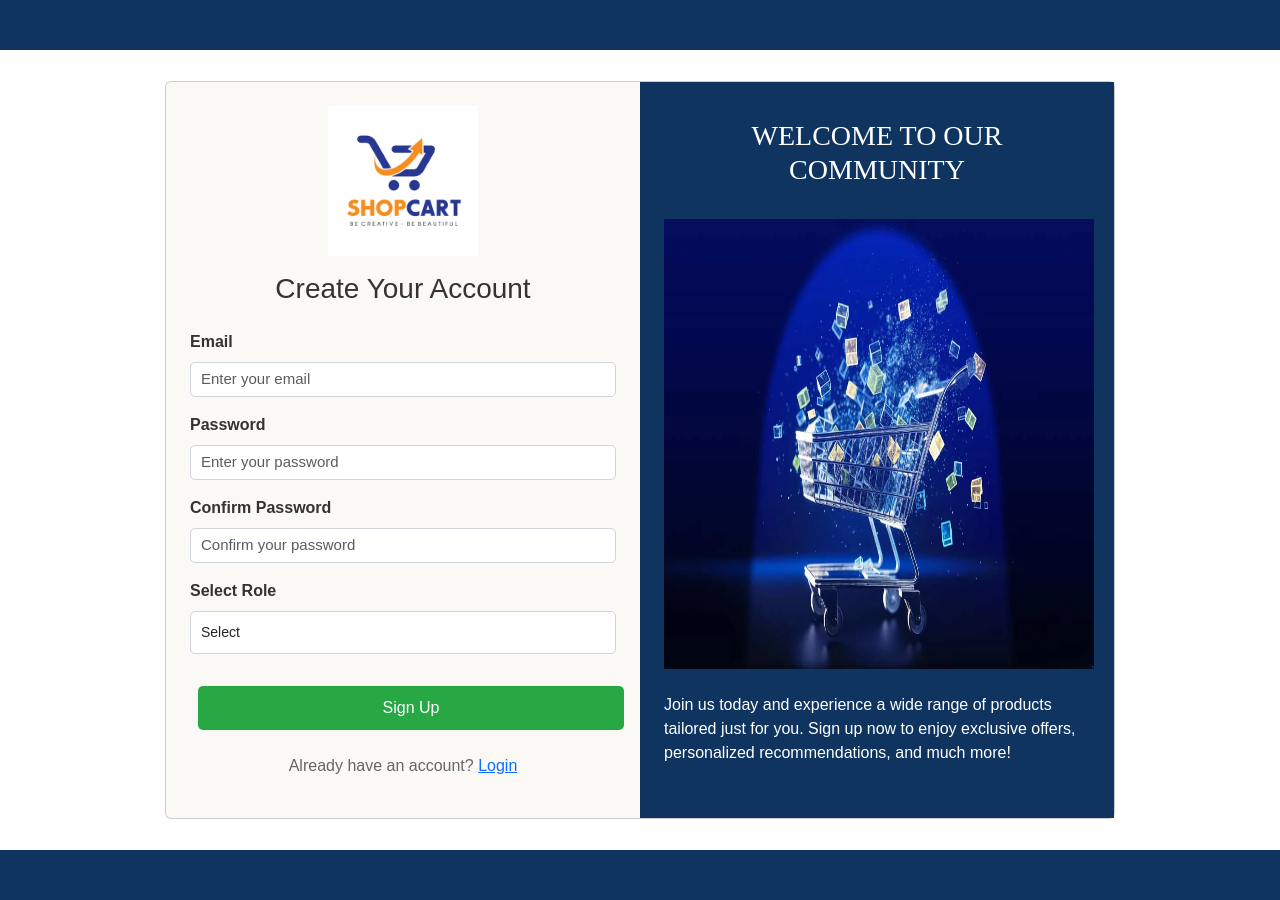
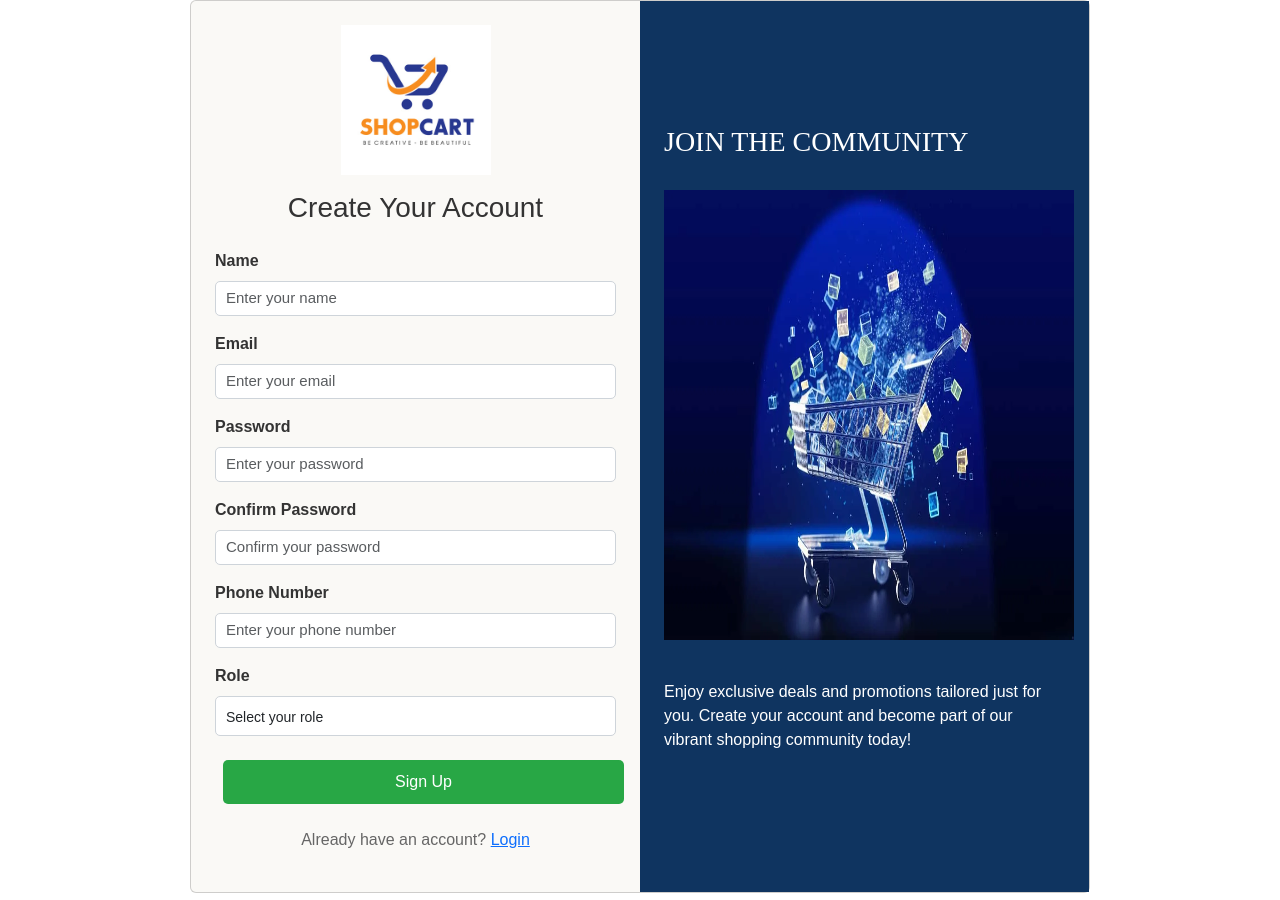
Before and after one commit to NindukiAbeyrathne/EAD-Ecommerce-frontend, a React (Create React App) app in the folder frontend/: page /signup in a window 1280 px wide. Built offline with nearby package versions, Linux system fonts and the light colour scheme.

Commit message:
authcontrollers

```diff
--- a/frontend/package.json
+++ b/frontend/package.json
@@ -6,17 +6,21 @@
     "@fortawesome/free-solid-svg-icons": "^6.6.0",
     "@fortawesome/react-fontawesome": "^0.2.2",
     "@popperjs/core": "^2.11.8",
+    "@reduxjs/toolkit": "^2.2.7",
     "@testing-library/jest-dom": "^5.17.0",
     "@testing-library/react": "^13.4.0",
     "@testing-library/user-event": "^13.5.0",
     "axios": "^1.7.7",
     "bootstrap": "^5.3.3",
+    "jwt-decode": "^4.0.0",
     "mdb-react-ui-kit": "^9.0.0",
     "react": "^18.3.1",
     "react-bootstrap": "^2.10.5",
     "react-dom": "^18.3.1",
+    "react-redux": "^9.1.2",
     "react-router-dom": "^6.26.2",
     "react-scripts": "5.0.1",
+    "redux": "^5.0.1",
     "web-vitals": "^2.1.4"
   },
   "scripts": {
--- a/frontend/src/common/pages/AuthPages/SignUp.js
+++ b/frontend/src/common/pages/AuthPages/SignUp.js
@@ -1,55 +1,79 @@
-import React, { useState } from 'react';
-import { useNavigate, Link } from 'react-router-dom'; // Import useNavigate for redirection and Link for navigation
-import 'bootstrap/dist/css/bootstrap.min.css'; // Import Bootstrap CSS
-import logo from "../../assets/images/logo.jpg"; // Import the company logo
+import React, { useState } from "react";
+import { useDispatch } from "react-redux";
+import { signup } from "../../../redux/authSlice";
+import { useNavigate, Link } from "react-router-dom";
+import "bootstrap/dist/css/bootstrap.min.css";
+import logo from "../../assets/images/logo.jpg";
 import cartimg from "../../assets/images/cart.webp";
 
 const SignUpForm = () => {
-  const [email, setEmail] = useState('');         // State to manage email input
-  const [password, setPassword] = useState('');   // State to manage password input
-  const [confirmPassword, setConfirmPassword] = useState(''); // State for confirming password
-  const [role, setRole] = useState('');   // State to manage user role selection
-  const [message, setMessage] = useState('');     // State for feedback messages
-  const navigate = useNavigate();                 // useNavigate hook for redirection
+  const [email, setEmail] = useState("");
+  const [password, setPassword] = useState("");
+  const [confirmPassword, setConfirmPassword] = useState("");
+  const [role, setRole] = useState("");
+  const [name, setName] = useState(""); // Add state for name
+  const [Pnumber, setPnumber] = useState(""); // Add state for name
+  const [message, setMessage] = useState("");
+  const dispatch = useDispatch();
+  const navigate = useNavigate();
 
-  // Function to handle form submission
-  const handleSignUp = (e) => {
+  const handleSignUp = async (e) => {
     e.preventDefault();
 
-    // Validate password match
     if (password !== confirmPassword) {
-      setMessage('Passwords do not match'); // Set error message for mismatched passwords
+      setMessage("Passwords do not match");
       return;
     }
 
-    // Here, you would typically send the user data to your backend service
     const newUser = {
       email,
-      passwordHash: password, // Ensure this is hashed in the backend
+      passwordHash: password, // Ensure the password field matches your backend expectations
       role,
-      isActive: false,        // Default inactive status
+      isActive: true, // Assuming users are active upon signup
+      name, // Include the name in the new user object
+      Pnumber, // Include the phone number in the new user object
     };
 
-    // Simulate a signup request (Replace with actual API call)
-    console.log('New User:', newUser); // Replace this with your API call
-    setMessage('Signup successful!'); // Simulated success message
-    navigate('/login'); // Redirect to login page after successful signup
+    try {
+      await dispatch(signup(newUser)).unwrap();
+      setMessage("Signup successful!");
+      navigate("/UserForm"); // Redirect to login page after successful signup
+    } catch (error) {
+      setMessage("Signup failed. Please try again.");
+    }
   };
 
   return (
-    <div>
-      {/* Blue ribbon at the top */}
-      <div style={{ backgroundColor: '#0f3460', height: '50px' }}></div>
-
-      {/* Main container for the sign-up form */}
-      <div className="container d-flex justify-content-center align-items-center vh-100">
-        <div className="card d-flex flex-row" style={{ width: '950px', backgroundColor: '#FAF9F6' }}>
+    <div className="container-fluid d-flex flex-column justify-content-between align-items-center vh-100 p-0">
+      <div
+        className="w-100"
+        style={{ backgroundColor: "#0f3460", height: "40px" }}></div>
+      <div className="container d-flex justify-content-center align-items-center flex-grow-1">
+        <div
+          className="card d-flex flex-row"
+          style={{ width: "900px", backgroundColor: "#FAF9F6" }}>
           <div className="col-md-6 p-4">
             <div className="text-center mb-4">
-              <img src={logo} alt="Company Logo" className="mb-3" style={{ width: '150px' }} />
+              <img
+                src={logo}
+                alt="Company Logo"
+                className="mb-3"
+                style={{ width: "150px" }}
+              />
               <h2 className="form-heading">Create Your Account</h2>
             </div>
             <form onSubmit={handleSignUp}>
+              <div className="form-group mb-3">
+                <label>Name</label> {/* New Name Label */}
+                <input
+                  type="text"
+                  className="form-control"
+                  placeholder="Enter your name"
+                  value={name}
+                  onChange={(e) => setName(e.target.value)} // Update name state
+                  required
+                />
+              </div>
               <div className="form-group mb-3">
                 <label>Email</label>
                 <input
@@ -57,7 +81,7 @@ const SignUpForm = () => {
                   className="form-control"
                   placeholder="Enter your email"
                   value={email}
-                  onChange={(e) => setEmail(e.target.value)} // Update email state
+                  onChange={(e) => setEmail(e.target.value)}
                   required
                 />
               </div>
@@ -68,7 +92,7 @@ const SignUpForm = () => {
                   className="form-control"
                   placeholder="Enter your password"
                   value={password}
-                  onChange={(e) => setPassword(e.target.value)} // Update password state
+                  onChange={(e) => setPassword(e.target.value)}
                   required
                 />
               </div>
@@ -79,23 +103,36 @@ const SignUpForm = () => {
                   className="form-control"
                   placeholder="Confirm your password"
                   value={confirmPassword}
-                  onChange={(e) => setConfirmPassword(e.target.value)} // Update confirm password state
+                  onChange={(e) => setConfirmPassword(e.target.value)}
                   required
                 />
               </div>
-              <div className="form-group mb-4">
-                <label>Select Role</label>
+              <div className="form-group mb-3">
+                <label>Phone Number</label> {/* New Phone Number Label */}
+                <input
+                  type="tel" // Use tel input type for phone numbers
+                  className="form-control"
+                  placeholder="Enter your phone number"
+                  value={Pnumber}
+                  onChange={(e) => setPnumber(e.target.value)} // Update phone number state
+                  required
+                />
+              </div>
+
+              <div className="form-group mb-3">
+                <label>Role</label>
                 <select
                   className="form-control"
                   value={role}
-                  onChange={(e) => setRole(e.target.value)} // Update role state
-                  required
-                  style={{ height: '90%' }}
-                >
-                  <option value="select">Select</option>
+                  onChange={(e) => setRole(e.target.value)}
+                  style={{ height: "40px" }}
+                  required>
+                  <option value="" disabled>
+                    Select your role
+                  </option>
                   <option value="Administrator">Administrator</option>
-                  <option value="CSR">CSR Admin</option>
                   <option value="Vendor">Vendor</option>
+                  <option value="CSR">CSR</option>
                 </select>
               </div>
               <button className="btn btn-primary w-100" type="submit">
@@ -103,35 +140,42 @@ const SignUpForm = () => {
               </button>
             </form>
 
-            {message && <p className="alert alert-danger mt-3">{message}</p>}
+            {message && <p className="alert alert-info mt-3">{message}</p>}
 
             <div className="text-center mt-3">
               <p>
-                Already have an account? <Link to="/UserForm">Login</Link>
+                Already have an account? <Link to="/login">Login</Link>
               </p>
             </div>
           </div>
           <div
             className="col-md-6 d-flex flex-column justify-content-center align-items-start p-4"
-            style={{ backgroundColor: '#0f3460', color: 'white' }}
-          >
-            <h3 style={{ color: 'white', fontFamily: '-moz-initial', textAlign: 'center' }}>
-              WELCOME TO OUR COMMUNITY
+            style={{ backgroundColor: "#0f3460", color: "white" }}>
+            <h3
+              style={{
+                color: "white",
+                fontFamily: "-moz-initial",
+                textAlign: "center",
+              }}>
+              JOIN THE COMMUNITY
             </h3>
             <br />
-            <p style={{ color: 'white', fontSize: '100%' }}>
-              <img src={cartimg} alt="image Logo" style={{ width: '430px', height: '450px' }} />
-              <br />
-              <br />
-              Join us today and experience a wide range of products tailored just for you. Sign up now to enjoy
-              exclusive offers, personalized recommendations, and much more!
+            <img
+              src={cartimg}
+              alt="Company Logo"
+              className="mb-3"
+              style={{ width: "410px", height: "450px" }}
+            />
+            <br />
+            <p style={{ color: "white", fontSize: "100%" }}>
+              Enjoy exclusive deals and promotions tailored just for you. Create
+              your account and become part of our vibrant shopping community
+              today!
             </p>
           </div>
         </div>
       </div>
-
-      {/* Blue ribbon at the bottom */}
-      <div style={{ backgroundColor: '#0f3460', height: '50px', marginTop: 'auto' }}></div>
+      <div style={{ backgroundColor: "#0f3460", height: "50px" }}></div>
     </div>
   );
 };
--- a/frontend/src/common/pages/Login/UserForm.jsx
+++ b/frontend/src/common/pages/Login/UserForm.jsx
@@ -1,60 +1,41 @@
-import React, { useState } from 'react';
-import { useNavigate, Link } from 'react-router-dom'; // Import useNavigate for redirection and Link for navigation
-import mockUsers from '../Data/mockUsers'; // Import mockUsers from the mock data file
-import 'bootstrap/dist/css/bootstrap.min.css'; // Import Bootstrap CSS
-import logo from "../../assets/images/logo.jpg"; // Import the company logo
+import React, { useState, useEffect } from 'react'; // Make sure to import useEffect
+import { useDispatch, useSelector } from 'react-redux';
+import { login } from '../../../redux/authSlice';
+import { useNavigate, Link } from 'react-router-dom';
+import 'bootstrap/dist/css/bootstrap.min.css';
+import logo from "../../assets/images/logo.jpg";
 import cartimg2 from "../../assets/images/cart2.webp";
 
 const UserForm = () => {
-  const [email, setEmail] = useState('');        // State to manage email input
-  const [password, setPassword] = useState('');  // State to manage password input
-  const [message, setMessage] = useState('');    // State for feedback messages
-  const navigate = useNavigate();                // useNavigate hook for redirection
+    const [email, setEmail] = useState('');
+    const [password, setPassword] = useState('');
+    const dispatch = useDispatch();
+    const navigate = useNavigate();
+    const { isLoggedIn, role, loading, error } = useSelector((state) => state.auth);
 
-  // Function to handle form submission and login validation
     const handleLogin = (e) => {
         e.preventDefault();
+        dispatch(login({ email, password }));
+    };
 
-    // Find the user from mockUsers based on email and password
-    const foundUser = mockUsers.find(
-      (user) => user.email === email && user.password === password
-    );
+    useEffect(() => {
 
-    // If user is found, check their role
-    if (foundUser) {
-      setMessage(`Logged in as ${foundUser.role}`);
-
-      // If the user is an admin, redirect to the admin dashboard
-      if (foundUser.role === 'Administrator') {
-        localStorage.setItem('isAdmin', true);  // Store admin status in localStorage
-        localStorage.setItem('isLoggedIn', true);  // Mark user as logged in
-        navigate('/admin/dashboard');          // Redirect to the admin dashboard
+        if (isLoggedIn) {
+            if (role === 'Administrator') {
+                navigate('/admin/dashboard');
+            } else if (role === 'Vendor') {
+                navigate('/vendor/dashboard');
+            } else if (role === 'CSR') {
+                navigate('/csr/dashboard');
             }
-      // Redirect Vendor to the Vendor Dashboard
-      else if (foundUser.role === 'Vendor') {
-        localStorage.setItem('isVendor', true);  // Store vendor status in localStorage
-        localStorage.setItem('isLoggedIn', true);  // Mark user as logged in
-        navigate('/vendor/dashboard');           // Redirect to the vendor dashboard
         }
-      // Redirect CSR to CSR Dashboard
-      else if (foundUser.role === 'CSR') {
-        localStorage.setItem('isCSR', true);  // Store CSR status in localStorage
-        localStorage.setItem('isLoggedIn', true);  // Mark user as logged in
-        navigate('/csr/dashboard');            // Redirect to CSR dashboard
-      }
-    } else {
-      setMessage('Invalid credentials');        // If no user is found, show an error message
-    }
-  };
+    }, [isLoggedIn, role, navigate]);
 
     return (
         <div className="container-fluid d-flex flex-column justify-content-between align-items-center vh-100 p-0">
-      {/* Top blue ribbon */}
             <div className="w-100" style={{ backgroundColor: '#0f3460', height: '40px' }}></div>
-
-      {/* Main content */}
             <div className="container d-flex justify-content-center align-items-center flex-grow-1">
-        <div className="card d-flex flex-row" style={{ width: '900px' ,backgroundColor:'#FAF9F6'}}>
+                <div className="card d-flex flex-row" style={{ width: '900px', backgroundColor: '#FAF9F6' }}>
                     <div className="col-md-6 p-4">
                         <div className="text-center mb-4">
                             <img src={logo} alt="Company Logo" className="mb-3" style={{ width: '150px' }} />
@@ -68,7 +49,7 @@ const UserForm = () => {
                                     className="form-control"
                                     placeholder="Enter your email"
                                     value={email}
-                  onChange={(e) => setEmail(e.target.value)}  // Update email state
+                                    onChange={(e) => setEmail(e.target.value)}
                                     required
                                 />
                             </div>
@@ -79,26 +60,25 @@ const UserForm = () => {
                                     className="form-control"
                                     placeholder="Enter your password"
                                     value={password}
-                  onChange={(e) => setPassword(e.target.value)}  // Update password state
+                                    onChange={(e) => setPassword(e.target.value)}
                                     required
                                 />
                             </div>
-              <button className="btn btn-primary w-100" type="submit">
-                Login
+                            <button className="btn btn-primary w-100" type="submit" disabled={loading}>
+                                {loading ? 'Loading...' : 'Login'}
                             </button>
                         </form>
 
-            {message && <p className="alert alert-danger mt-3">{message}</p>}
+                        {error && <p className="alert alert-danger mt-3">{error}</p>}
 
                         <div className="text-center mt-3">
                             <p>Don't have an account? <Link to="/signup">Sign Up</Link></p>
                         </div>
                     </div>
                     <div className="col-md-6 d-flex flex-column justify-content-center align-items-start p-4" style={{ backgroundColor: '#0f3460', color: 'white' }}>
-            {/* Change the background color to blue and text color to white */}
-            <h3 style={{  color: 'white' ,fontFamily:'-moz-initial',textAlign:'center'}} >WE ARE MORE THAN THE SHOPPING CART </h3><br/>
-            <img src={cartimg2} alt="Company Logo" className="mb-3" style={{ width:"410px", height:"450px"}} /><br/>
-            <p  style={{  color: 'white' ,fontSize:'100%'}}>
+                        <h3 style={{ color: 'white', fontFamily: '-moz-initial', textAlign: 'center' }}>WE ARE MORE THAN THE SHOPPING CART</h3><br />
+                        <img src={cartimg2} alt="Company Logo" className="mb-3" style={{ width: "410px", height: "450px" }} /><br />
+                        <p style={{ color: 'white', fontSize: '100%' }}>
                             Discover a wide range of products and enjoy a seamless shopping experience.
                             Our application offers personalized recommendations, easy navigation, and secure payments.
                             Join us and start exploring the best deals available just for you.
@@ -106,8 +86,6 @@ const UserForm = () => {
                     </div>
                 </div>
             </div>
-
-      {/* Bottom blue ribbon */}
             <div className="w-100" style={{ backgroundColor: '#0f3460', height: '30px' }}></div>
         </div>
     );
--- /dev/null
+++ b/frontend/src/redux/authSlice.js
@@ -0,0 +1,69 @@
+import {jwtDecode} from 'jwt-decode'; // Correctly import jwtDecode
+import { createSlice, createAsyncThunk } from '@reduxjs/toolkit';
+import axios from 'axios';
+
+const initialState = {
+  user: null,
+  role: null,
+  isLoggedIn: false,
+  loading: false,
+  error: null,
+};
+
+// Async thunk for login
+export const login = createAsyncThunk('auth/login', async (credentials) => {
+  const response = await axios.post('http://localhost:5000/api/auth/login', credentials);
+  return response.data; // Adjust based on your backend response format
+});
+
+// Async thunk for signup
+export const signup = createAsyncThunk('auth/signup', async (userData) => {
+  const response = await axios.post('http://localhost:5000/api/auth/signup', userData);
+  return response.data;
+});
+
+const authSlice = createSlice({
+  name: 'auth',
+  initialState,
+  reducers: {
+    logout(state) {
+      state.user = null;
+      state.role = null;
+      state.isLoggedIn = false;
+    },
+  },
+  extraReducers: (builder) => {
+    builder
+      .addCase(login.pending, (state) => {
+        state.loading = true;
+        state.error = null;
+      })
+      .addCase(login.fulfilled, (state, action) => {
+        state.loading = false;
+
+        // Decode the token
+        const decodedToken = jwtDecode(action.payload.token); // Assuming action.payload.token contains the JWT
+
+
+        state.user = decodedToken.email; // Assuming the email is included in the token
+        state.role = decodedToken['http://schemas.microsoft.com/ws/2008/06/identity/claims/role'] || null; // Extract the role from the decoded token
+        state.isLoggedIn = true;
+
+
+      })
+
+      .addCase(login.rejected, (state, action) => {
+        state.loading = false;
+        state.error = action.error.message;
+      })
+      .addCase(signup.fulfilled, (state) => {
+        state.loading = false;
+        state.error = null; // Reset error on successful signup
+      });
+  },
+
+});
+
+export const { logout } = authSlice.actions;
+
+export default authSlice.reducer;
```
Also changed, not shown: frontend/src/index.js (+22 -8 lines), frontend/src/redux/store.js (added, +10 -0 lines), 1 other file (tests, documents, lock files or other folders). Lines whose indentation alone changed are shown as unchanged.
